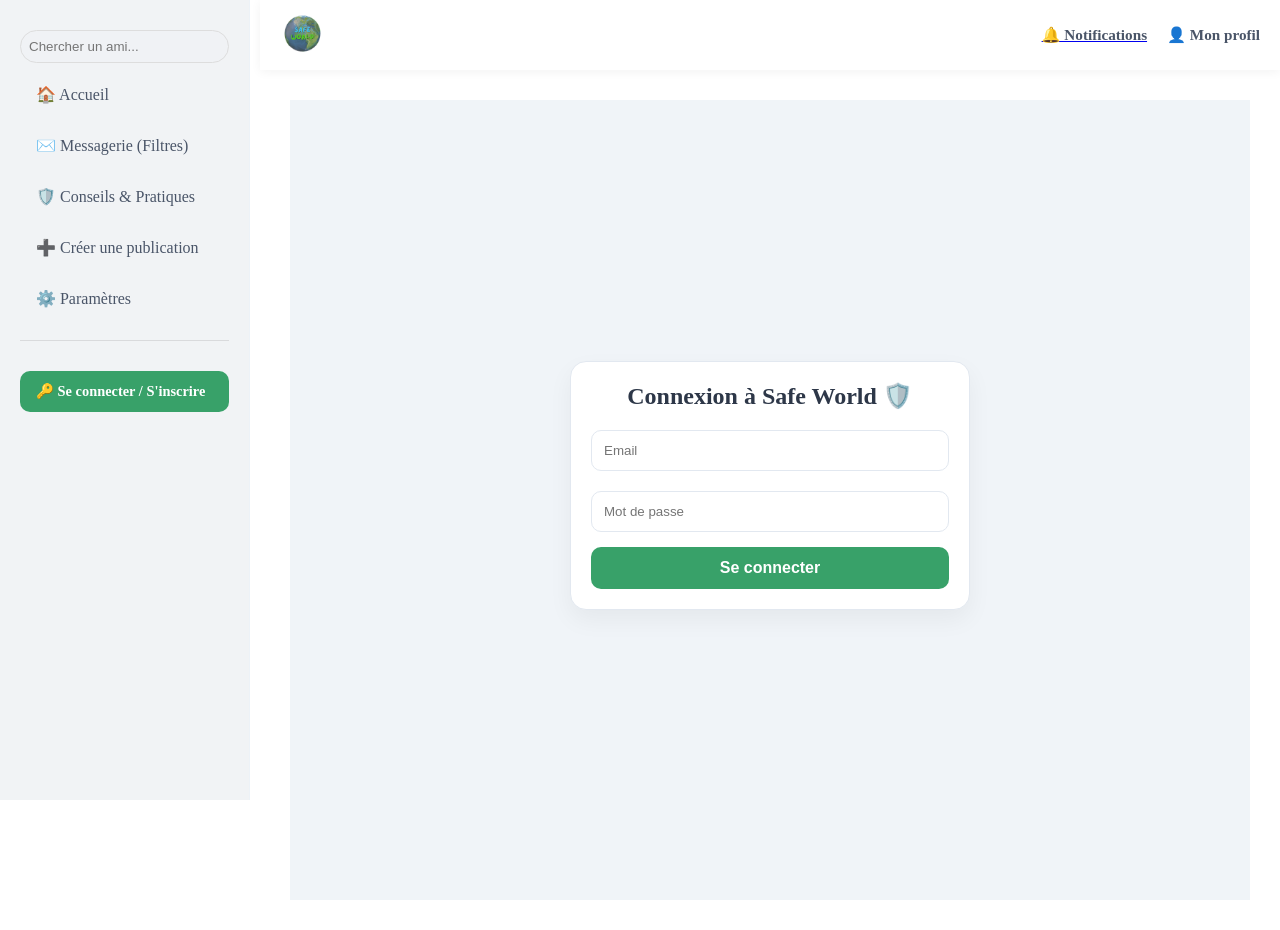
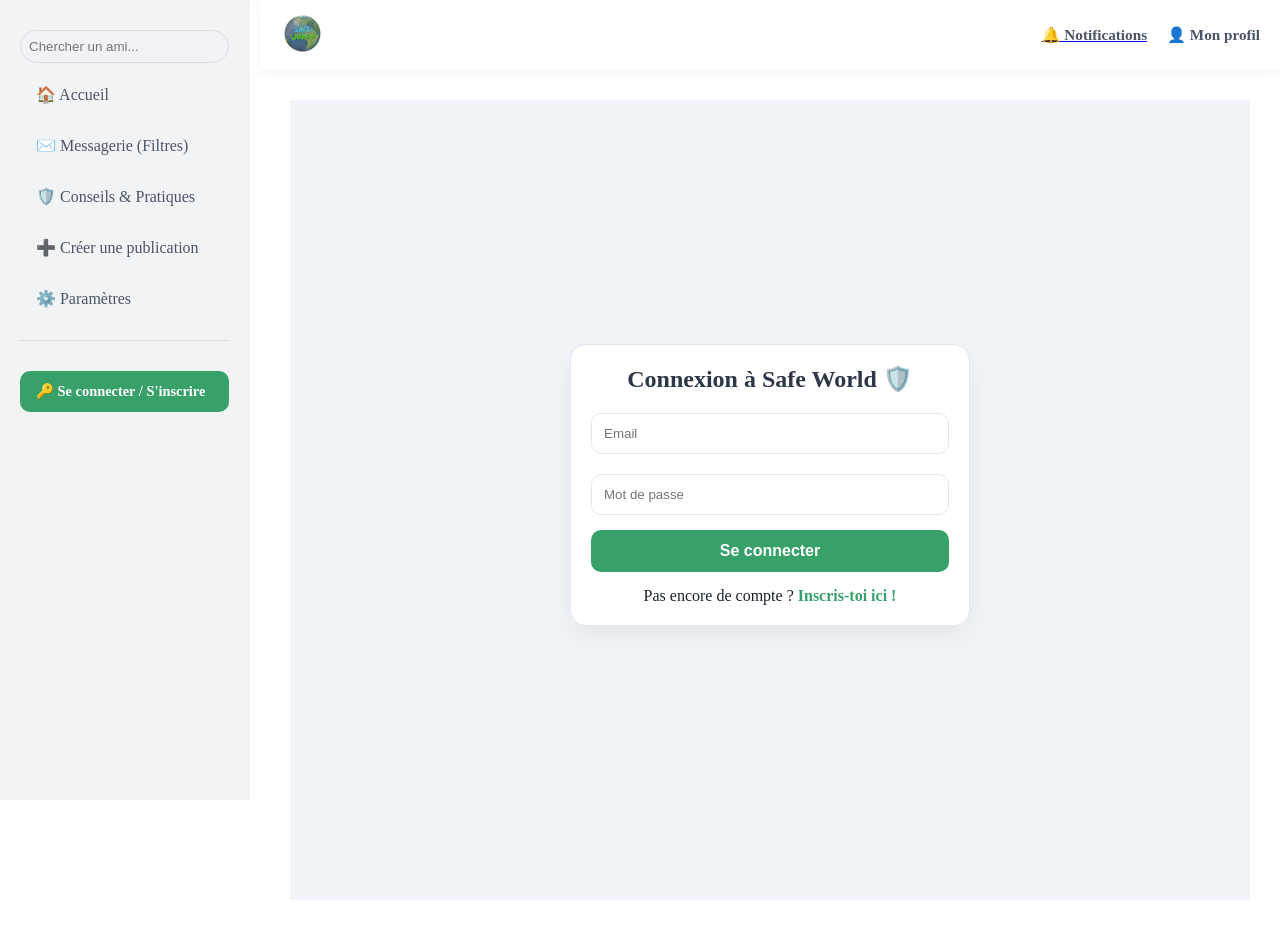
Before and after one commit to elo41flo/safe_world, a React (Vite) app: page /login in a window 1280 px wide. Built offline with nearby package versions, Linux system fonts and the light colour scheme.

Commit message:
modif login

```diff
--- a/src/pages/Login.jsx
+++ b/src/pages/Login.jsx
@@ -1,16 +1,18 @@
 import React, { useState } from "react";
-import { useNavigate } from "react-router-dom";
+import { useNavigate, Link } from "react-router-dom"; // 👈 On importe Link ici
 
-// 📍 On ajoute setUserId dans les props ici
 const Login = ({ setAge, setPseudo, setUserId }) => {
   const [email, setEmail] = useState("");
   const [password, setPassword] = useState("");
   const navigate = useNavigate();
 
+  // On récupère l'URL de l'API via les variables d'environnement
+  const SERVER_URL = import.meta.env.VITE_SERVER_URL || "http://localhost:5000";
+
   const handleLogin = async (e) => {
     e.preventDefault();
     try {
-      const response = await fetch("http://localhost:5000/api/login", {
+      const response = await fetch(`${SERVER_URL}/api/login`, {
         method: "POST",
         headers: { "Content-Type": "application/json" },
         body: JSON.stringify({ email, password }),
@@ -19,17 +21,11 @@
       const data = await response.json();
 
       if (response.ok) {
-        // 🚀 CRITIQUE : On met à jour l'ID global de l'utilisateur
-        // On récupère data.user.id qui vient de ton serveur (SQL)
         setUserId(data.user.id);
-
-        // Bonus : On le stocke dans le localStorage pour ne pas être déconnecté au refresh
         localStorage.setItem("userId", data.user.id);
-
         setAge(data.user.age);
         setPseudo(data.user.pseudo);
-
-        navigate("/"); // Retour à l'accueil
+        navigate("/");
       } else {
         alert(data.message);
       }
@@ -57,6 +53,27 @@
           required
         />
         <button type="submit">Se connecter</button>
+
+        {/* --- AJOUT DU LIEN VERS L'INSCRIPTION --- */}
+        <p
+          style={{
+            marginTop: "15px",
+            textAlign: "center",
+            color: "var(--text-main)",
+          }}
+        >
+          Pas encore de compte ?{" "}
+          <Link
+            to="/register"
+            style={{
+              color: "#38a169",
+              fontWeight: "bold",
+              textDecoration: "none",
+            }}
+          >
+            Inscris-toi ici !
+          </Link>
+        </p>
       </form>
     </div>
   );
```
